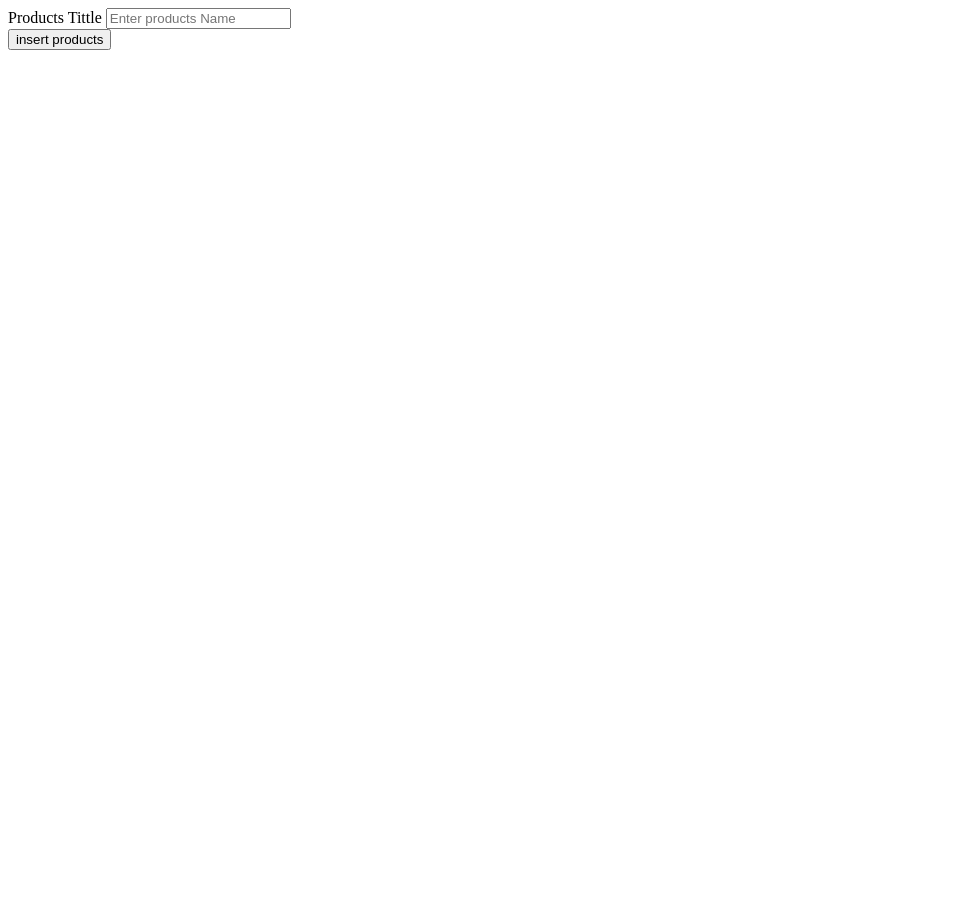
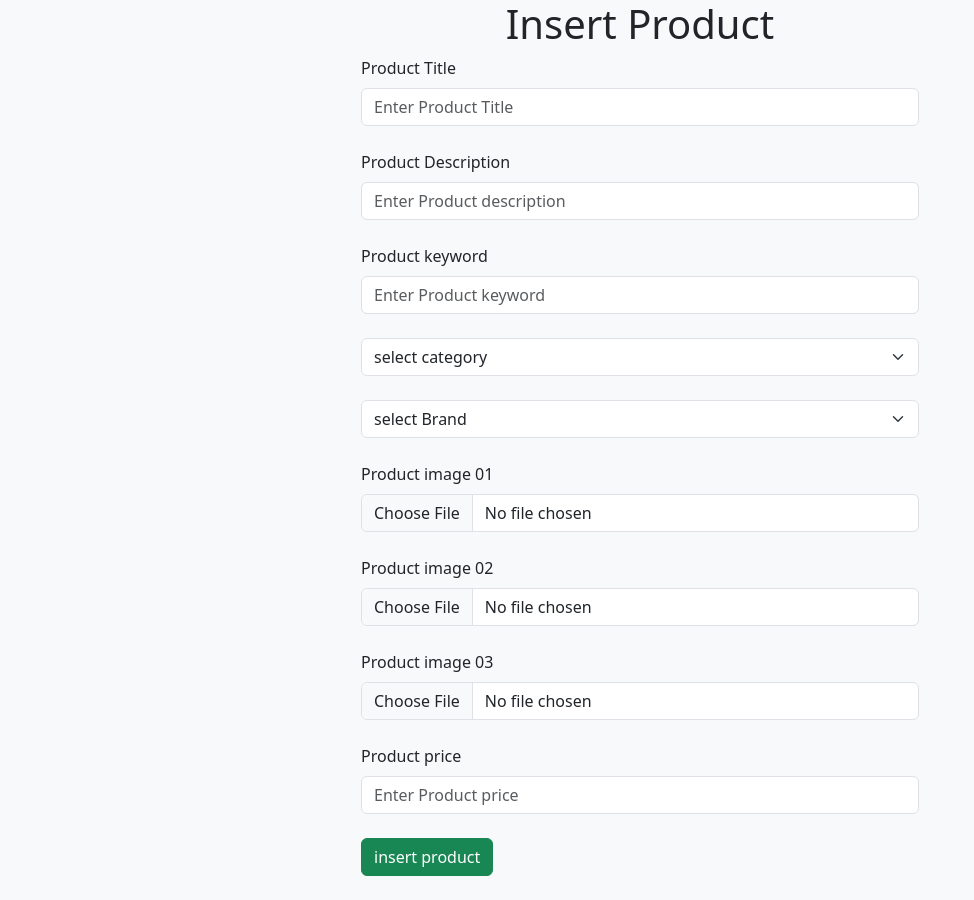
Before and after one commit to Mujaahmd1212/Ecom.Web, a PHP site: page /admin/insert_products.php in a window 1280 px wide. Shown: the whole page, without its empty margins (0-974 px from the left). Before the commit the page ends 50 px from the top, so only its background shows below. Run offline with PHP 8.4, Linux system fonts and the light colour scheme; data that the repository does not hold is empty.

Commit message:
Session 09 Complete

```diff
--- a/admin/index.php
+++ b/admin/index.php
@@ -36,14 +36,14 @@
       <div class="col-md-12 bg-warning p-3">
         <div class="button text-center">
           <button class="bg-danger">
-            <a href="index.php?insert_products" class="nav-link text-light">Insert Products</a><!--we add the index.php? means load this inside the index.php also we removed the .php bcz we use that index.php? in the start but this link only change if i dont code the 64-77 lines-->
+            <a href="insert_products.php" class="nav-link text-light">Insert Products</a>
           </button>
           <button class="bg-danger">
             <a href="#" class="nav-link text-light ">View Products</a>
           </button>
           <button class="bg-danger">
             <a href="index.php?insert_categories" class="nav-link text-light ">Insert Categories</a>
-          </button>
+          </button><!--we add the index.php? means load this inside the index.php also we removed the .php bcz we use that index.php? in the start but this link only change if i dont code the 64-77 lines-->
           <button class="bg-danger">
             <a href="#" class="nav-link text-light bg-danger">View Categories</a>
           </button>
--- a/admin/insert_products.php
+++ b/admin/insert_products.php
@@ -1,43 +1,122 @@
 <?php
 include('../includes/connection.php');
-
-if(isset($_POST['insert_products'])){
-  $products_tittle=$_POST['products_tittle'];
-
-  //SQL Query
-  //Check For Duplicates
-
-  $select_Query = "SELECT * FROM `products_tb` WHERE product_name= '$products_tittle' ";
-  $runselect_Query=mysqli_query($con, $select_Query);
-  $countRows = mysqli_num_rows($runselect_Query);
-
-  if($countRows>0){
-    echo"<script>alert('product is already enterd')</script>";
-  }
-  else{
-
-  //we use the backtick for SQL TABLE
-  $insert_query="INSERT INTO `products_tb`(product_name)VALUES('$products_tittle')";
-
-  //Execute the variable
-  $run=mysqli_query($con, $insert_query);
-
-  if($run){
-    echo"<script> alert ('product Insterted!') </script>";
-   }
-  }
-}
-
 ?>
 
-<form action="" method="POST">
-  <div class="input-group mb-3 mt-5">
-  <span class="input-group-text" id="basic-addon1">Products Tittle</span>
-  <input type="text" class="form-control" name="products_tittle" placeholder="Enter products Name" aria-describedby="basic-addon1">
-</div>
+<!DOCTYPE html>
+<html lang="en">
+<head>
+  <meta charset="UTF-8">
+  <meta name="viewport" content="width=device-width, initial-scale=1.0">
+  <title>Insert Products - Admin Panel</title>
 
-<div class="input-group w-10">
-  <input type="submit" name="insert_products" class="form-control bg-warning btn btn-outline-dark" value="insert products">
+<!--Boostrap 5.3 Link-->
+<link href="https://cdn.jsdelivr.net/npm/bootstrap@5.3.3/dist/css/bootstrap.min.css" rel="stylesheet" integrity="sha384-QWTKZyjpPEjISv5WaRU9OFeRpok6YctnYmDr5pNlyT2bRjXh0JMhjY6hW+ALEwIH" crossorigin="anonymous">
 
-</div>
-</form>
+<!--Fontawesome Link-->
+<link rel="stylesheet" href="https://cdnjs.cloudflare.com/ajax/libs/font-awesome/6.5.2/css/all.min.css" integrity="sha512-SnH5WK+bZxgPHs44uWIX+LLJAJ9/2PkPKZ5QiAj6Ta86w+fsb2TkcmfRyVX3pBnMFcV7oQPJkl9QevSCWr3W6A==" crossorigin="anonymous" referrerpolicy="no-referrer" />
+<!--Custom Css-->
+<link rel="stylesheet" href="/CSS/Style.css">
+
+</head>
+<body class="bg-light">
+  <div class="container">
+    <h1 class="text-center">Insert Product</h1>
+
+  <!--Form Area-->
+    <form action="" method="POST" enctype="multipart/form-data">
+  <!--Product Title-->
+    <div class="form-outline mb-4 w-50 m-auto">
+        <label class="form-label" for="product_title">Product Title</label>
+        <input type="text" name="product_title" id="product_title" class="form-control" placeholder="Enter Product Title" required="Please Enter The Product Title">
+      </div>
+
+      <!--Product Description-->
+    <div class="form-outline mb-4 w-50 m-auto">
+        <label class="form-label" for="description">Product Description</label>
+        <input type="text" name="description" id="description" class="form-control" placeholder="Enter Product description" required="Please Enter The Product description">
+      </div>
+
+      <!--Keyword-->
+      <div class="form-outline mb-4 w-50 m-auto">
+        <label class="form-label" for="product_keyword">Product keyword</label>
+        <input type="text" name="keyword" id="keyword" class="form-control" placeholder="Enter Product keyword" required="Please Enter The Product keyword">
+      </div>
+
+      <!--Categories-->
+        <div class="form-outline mb-4 w-50 m-auto">
+          <select name="product_categories" id="product_categories" class="form-select">
+            <option value="">select category</option>
+      <!--Calling The Category Table-->
+            <?php
+              $select_query="SELECT*FROM `categories_tb`";
+              $run_select_query=mysqli_query($con, $select_query);
+
+              //loop to show table data
+              while($row=mysqli_fetch_assoc($run_select_query)){
+                $cat_name=$row['category_name'];
+                $cat_id=$row['category_id'];
+
+              echo"<option value='$cat_id'>$cat_name</option>";
+
+              }
+            ?>
+          </select>
+      </div>
+
+      <!--Brands-->
+      <div class="form-outline mb-4 w-50 m-auto">
+          <select name="product_Brands" id="product_Brands" class="form-select">
+            <option value="">select Brand</option>
+            <?php
+            $select_query="SELECT*FROM `brands_tb`";
+            $run_select_query=mysqli_query($con, $select_query);
+
+            while($row_data=mysqli_fetch_assoc($run_select_query)){
+              $brand_name=$row_data['brand_name'];
+              $brand_id=$row_data['brand_id'];
+
+              echo "<option value='$brand_id'>$brand_name</option>";
+            }
+            ?>
+          </select>
+      </div>
+
+       <!--Image-01-->
+       <div class="form-outline mb-4 w-50 m-auto">
+        <label class="form-label" for="product_image1">Product image 01</label>
+        <input type="file" name="product_image1" id="product_image1" class="form-control"  required="Please insert Image-01 ">
+      </div>
+
+      <!--Image-02-->
+      <div class="form-outline mb-4 w-50 m-auto">
+        <label class="form-label" for="product_image2">Product image 02</label>
+        <input type="file" name="product_image2" id="product_image2" class="form-control"  required="Please insert Image-02 ">
+      </div>
+
+      <!--Image-03-->
+      <div class="form-outline mb-4 w-50 m-auto">
+        <label class="form-label" for="product_image3">Product image 03</label>
+        <input type="file" name="product_image3" id="product_image3" class="form-control"  required="Please insert Image-03 ">
+      </div>
+
+      <!--Price-->
+      <div class="form-outline mb-4 w-50 m-auto">
+        <label class="form-label" for="product_price">Product price</label>
+        <input type="text" name="product_price" id="product_price" class="form-control" placeholder="Enter Product price" required="Please Enter The Product keyword">
+      </div>
+
+      <!--Submit Button-->
+      <div class="form-outline mb-4 w-50 m-auto">
+        <input type="submit" name="insert_product" class="btn btn-success" value="insert product">
+
+      </div>
+
+    </form>
+  </div>
+
+
+
+<!--Javascript B.Strap Link-->
+<script src="https://cdn.jsdelivr.net/npm/bootstrap@5.3.3/dist/js/bootstrap.bundle.min.js" integrity="sha384-YvpcrYf0tY3lHB60NNkmXc5s9fDVZLESaAA55NDzOxhy9GkcIdslK1eN7N6jIeHz" crossorigin="anonymous"></script>
+</body>
+</html>
```
